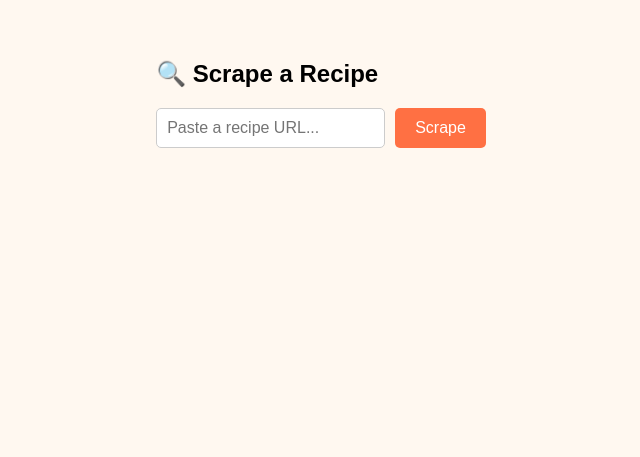
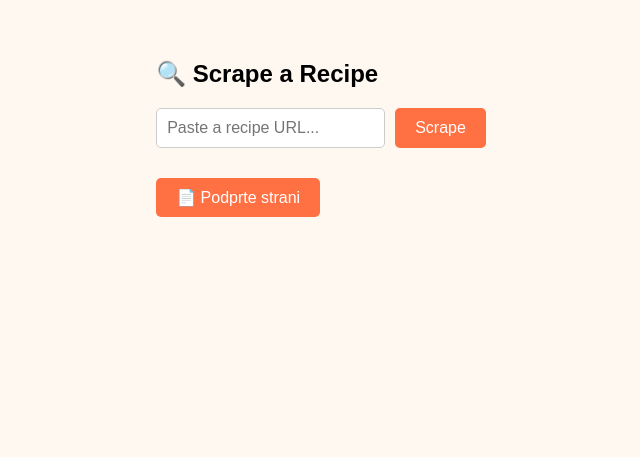
Before and after one commit to larapijemlijeko/Skupina-ZETA, a Flask app: page /scraper in a window 1280 px wide. Shown: the part 138-595 px from the top of the page, without its empty margins (319-959 px from the left). Run offline with Flask 3, Linux system fonts and the light colour scheme.

Commit message:
Podprte Strani

```diff
--- a/src/templates/scraper.html
+++ b/src/templates/scraper.html
@@ -126,6 +126,9 @@
       <input type="text" name="url" placeholder="Paste a recipe URL..." required>
       <button type="submit">Scrape</button>
     </form>
+    <a href="{{ url_for('static', filename='podprteStrani.txt') }}" target="_blank" style="margin-top: 10px; display: inline-block;">
+        <button type="button">📄 Podprte strani</button>
+    </a>
 
     {% if recipe %}
     <div class="card">
```
